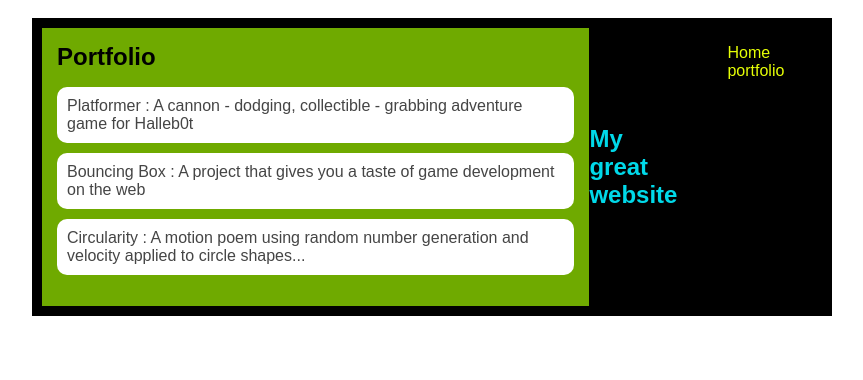
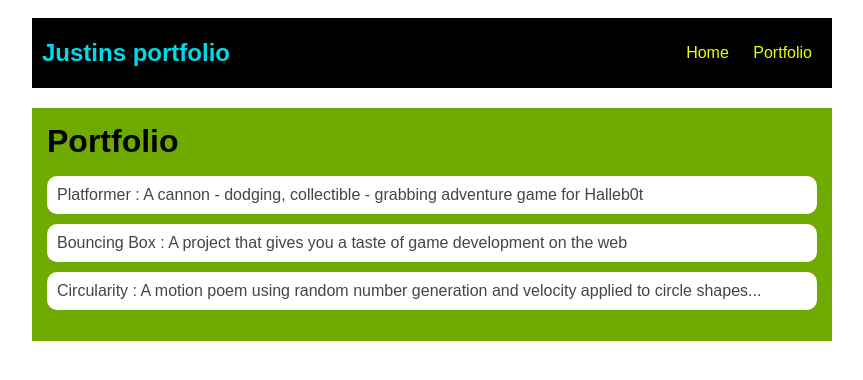
Before and after one commit to Justinpual/Justinpual.github.io, a plain HTML site: page portfolio.html in a window 1280 px wide. Shown: the whole page, without its empty margins (208-1071 px from the left). Drawn offline with Linux system fonts and the light colour scheme.

Commit message:
add portfolio.html file

```diff
--- a/portfolio.html
+++ b/portfolio.html
@@ -1,34 +1,42 @@
 <!DOCTYPE HTML>
 <html>
     <head>
-        <title>justins website </title>
+        <title>Justins Website</title>
         <link rel="stylesheet" href="style.css">
     </head>
 
     <body>
       <div id="all-contents">
         <nav>
-            <main>
-                <div class="content">
-                        <h1>Portfolio</h1>
-                    <ul id="portfolio">
-                        <li><a href="projects/platformer/">Platformer : A cannon - dodging, collectible - grabbing adventure game for Halleb0t</a></li>
-                        <li><a href="projects/bouncing-box/">Bouncing Box : A project that gives you a taste of game development on the web </a></li>
-                        <li><a href="projects/circularity/">Circularity : A motion poem using random number generation and velocity applied to circle shapes...</a></li>
-                    </ul>
-                </div>
-            </main>
-            <h1>My great website</h1>
+            <h1>Justins portfolio</h1>
             <ul id="nav-ul">
                 <li class="nav-li">
-                    <a class="nav-a" href="index.html"> Home </a>
+                    <a class="nav-a" href="index.html"> Home</a>
                 </li>
                 <li class="nav-li">
-                    <a class= "nav-a"
-        href="portfolio.html"> portfolio</a>
+                    <a class="nav-a" href="portfolio.html">Portfolio</a>
                 </li>
             </ul>
         </nav>
+        <main>
+            <div class="content">
+                <h1>Portfolio</h1>
+                <ul id="portfolio">
+                    <li>
+                        <a href="projects/platformer/">Platformer : A cannon - dodging,
+                            collectible - grabbing adventure game for Halleb0t</a>
+                    </li>
+                    <li>
+                        <a href="projects/bouncing-box/">Bouncing Box : A project that gives
+                            you a taste of game development on the web</a>
+                    </li>
+                    <li>
+                        <a href="projects/circularity/">Circularity : A motion poem using
+                            random number generation and velocity applied to circle shapes...</a>
+                    </li>
+                </ul>
+            </div>
+        </main>
       </div>
     </body>
 </html>
```
